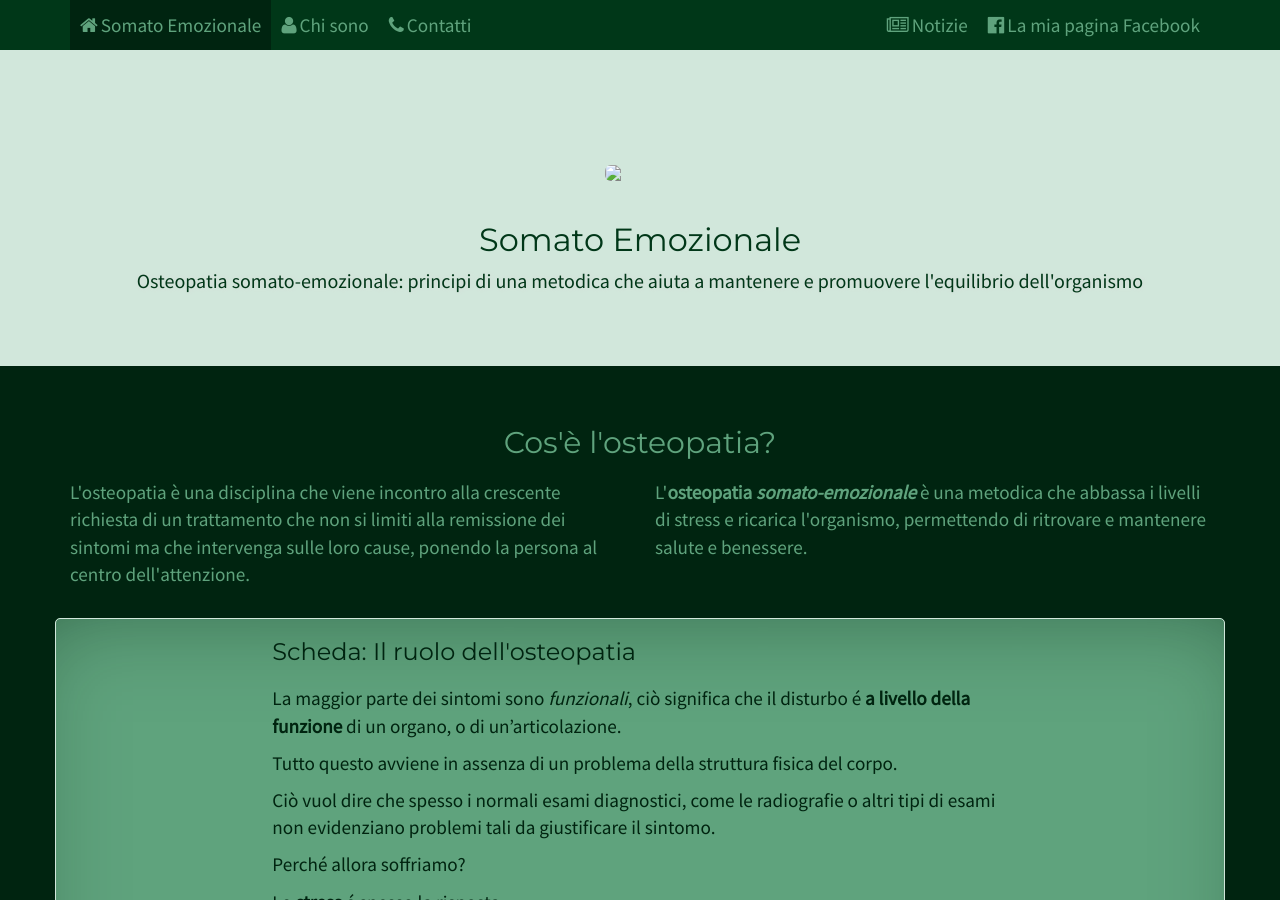
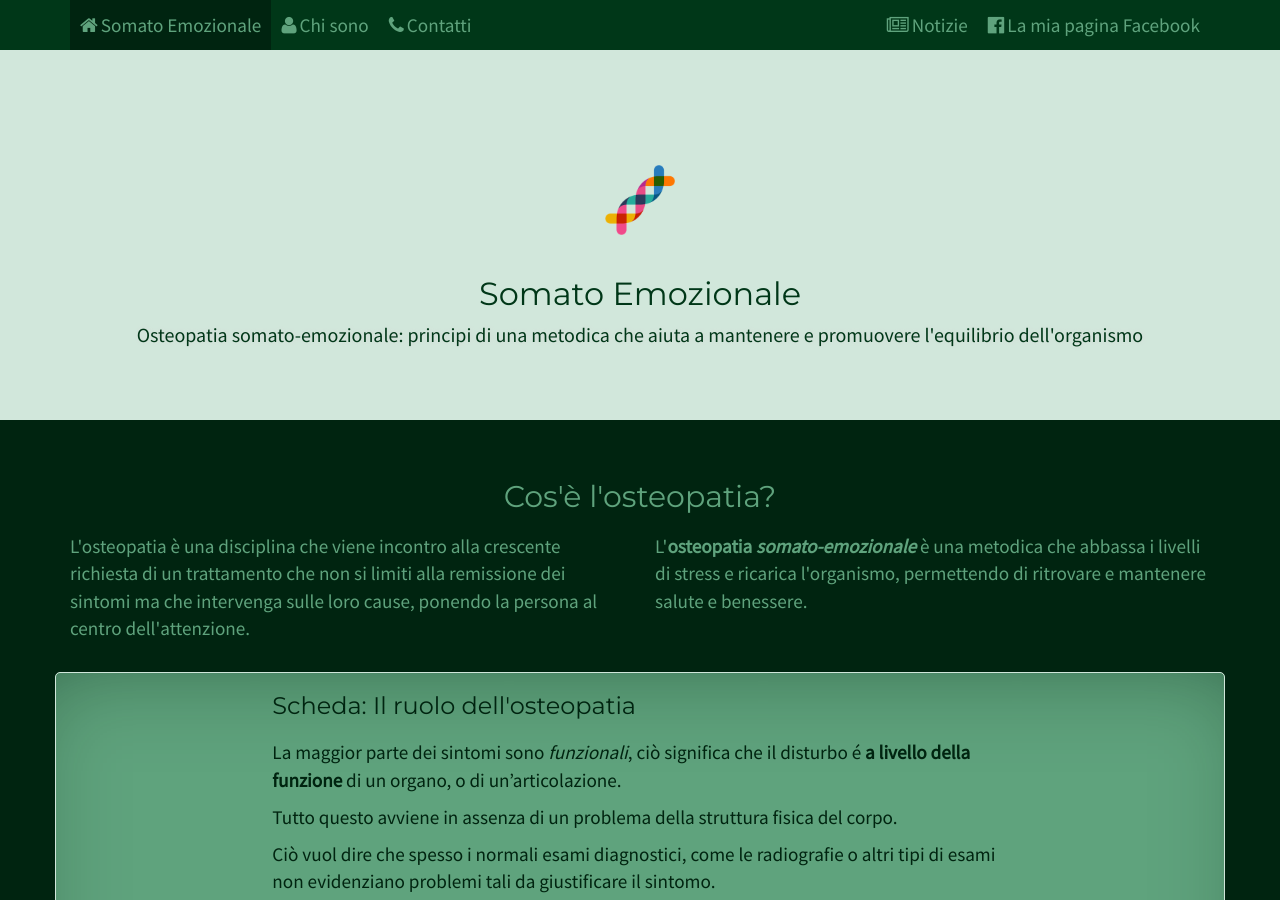
Before and after one commit to giorgioatd/somet, a Jekyll site: the page built from index.html, in a window 1280 px wide and 900 px high. Built offline with Jekyll 4.4.1, drawn with Linux system fonts in a browser that asks for light colours.

Commit message:
img dir changed in the header

```diff
--- a/_includes/header.html
+++ b/_includes/header.html
@@ -9,7 +9,7 @@
 
   <div class="col-xs-12">
     <div class="media-object block logo">
-    <img src="img/logo90.png" class="img-rounded img-responsive">
+    <img src="assets/images/logo90.png" class="img-rounded img-responsive">
     </div>
   </div>
 
@@ -43,19 +43,19 @@
 <!-- Wrapper for slides -->
 <div class="carousel-inner" role="listbox">
   <div class="item active">
-    <img src="{{ site.baseurl }}/img/car/car1.jpg" alt="">
+    <img src="{{ site.baseurl }}/assets/images/car/car1.jpg" alt="">
     <div class="carousel-caption">
 
     </div>
   </div>
   <div class="item">
-    <img src="{{ site.baseurl }}/img/car/car2.jpg" alt="">
+    <img src="{{ site.baseurl }}/assets/images/car/car2.jpg" alt="">
     <div class="carousel-caption">
 
     </div>
   </div>
   <div class="item">
-    <img src="{{ site.baseurl }}/img/car/car3.jpg" alt="">
+    <img src="{{ site.baseurl }}/assets/images/car/car3.jpg" alt="">
     <div class="carousel-caption">
 
     </div>
```
